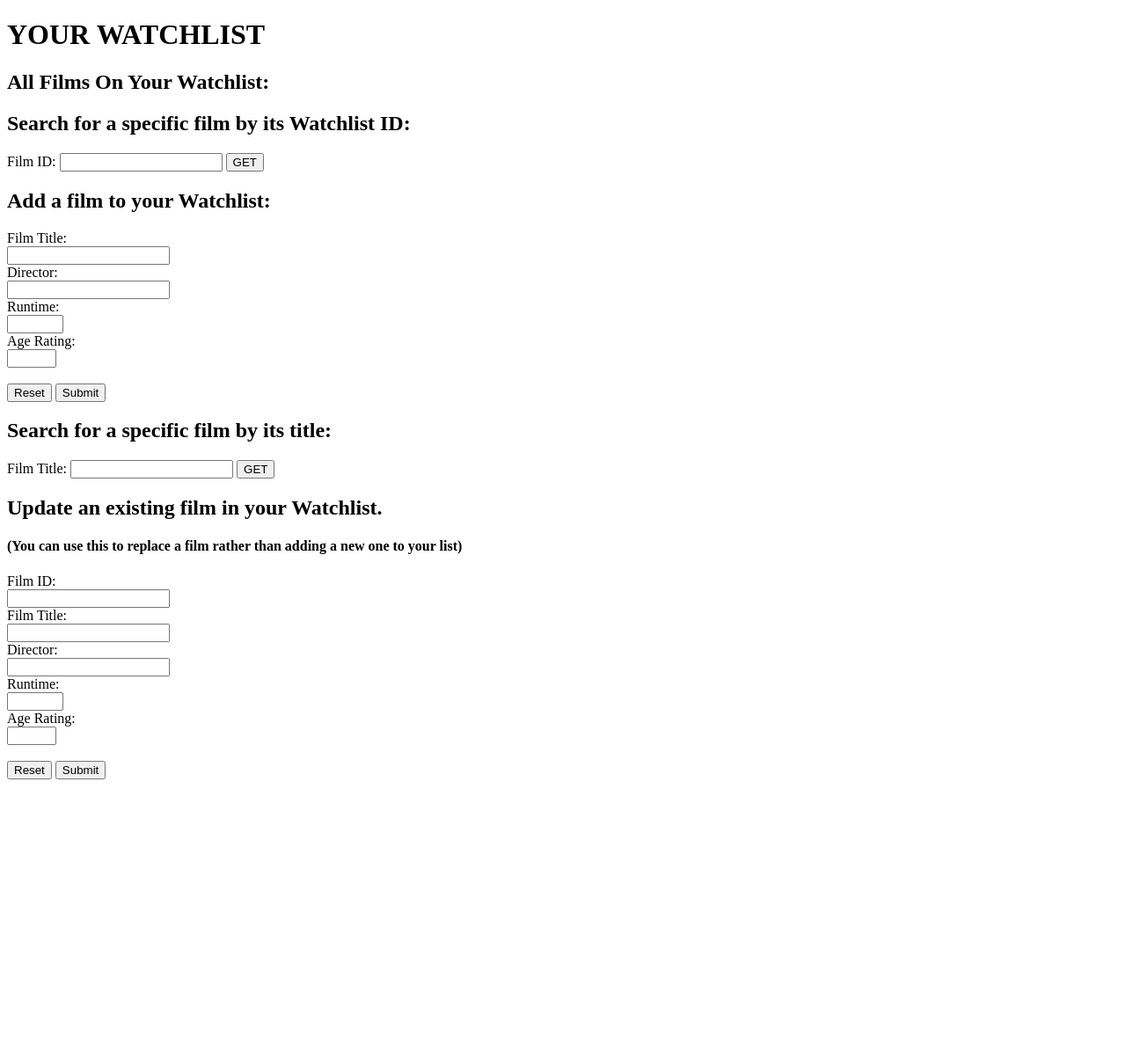
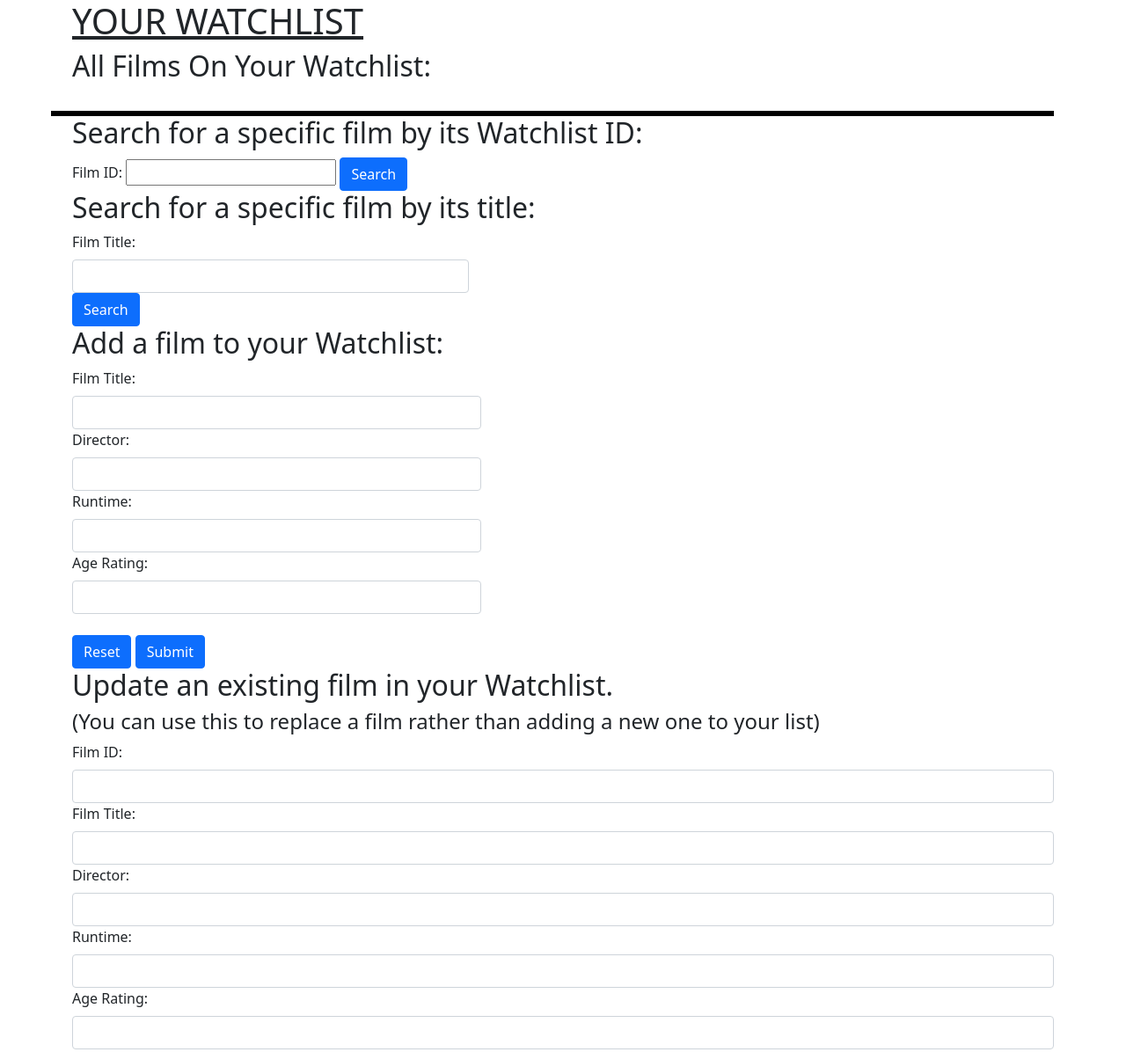
Before and after one commit to RobbieFletcher2000/BAE-12-Project-1, a plain HTML site: page BAE-12 Project1/index.html in a window 1280 px wide. Shown: the top 1196 px of the page at 88% size. Before the commit the page ends 894 px from the top, so only its background shows below. Drawn offline with nearby package versions, Linux system fonts and the light colour scheme; no server answers.

Commit message:
Completed frontend
PROJ-20 #added CSS/bootstrap styling

```diff
--- a/BAE-12 Project1/JS-index.js
+++ b/BAE-12 Project1/JS-index.js
@@ -19,10 +19,20 @@ const getAllFilms = () => {
     }).catch(err => console.log(err));
 }
 const renderFilm = (film,divSection) => {
+
+    const filmColumn = document.createElement('div');
+    filmColumn.classList.add("col");
+
+    const filmCard = document.createElement('div');
+    filmCard.classList.add("card");
+    filmColumn.appendChild(filmCard);
+
     const newFilm = document.createElement('div');
+    newFilm.classList.add("card-body");
 
-    const filmTitle = document.createElement('h3');
+    const filmTitle = document.createElement('h4');
     filmTitle.innerText = film.title;
+    filmTitle.classList.add("card-title");
     newFilm.appendChild(filmTitle)
 
     const filmID = document.createElement("p");
@@ -31,22 +41,27 @@ const renderFilm = (film,divSection) => {
 
     const filmDirector = document.createElement("p");
     filmDirector.innerText = `Directed By: ${film.director}`;
+    filmDirector.classList.add("card-text");
     newFilm.appendChild(filmDirector);
 
     const filmRuntime = document.createElement("p");
     filmRuntime.innerText = `Runtime: ${film.runtime}`;
+    filmRuntime.classList.add("card-text");
     newFilm.appendChild(filmRuntime);
 
     const filmAgeRating = document.createElement("p");
     filmAgeRating.innerText = `Age Rating: ${film.ageRating}`;
+    filmAgeRating.classList.add("card-text");
     newFilm.appendChild(filmAgeRating);
 
     const deleteButton = document.createElement('button');
     deleteButton.innerText = "DELETE";
+    deleteButton.classList.add("btn", "btn-primary");
     deleteButton.addEventListener('click', () => deleteFilm(film.id));
 
     newFilm.appendChild(deleteButton);
-    divSection.appendChild(newFilm);
+    filmCard.appendChild(newFilm);
+    divSection.appendChild(filmColumn);
 
 }
 
--- a/BAE-12 Project1/index.html
+++ b/BAE-12 Project1/index.html
@@ -5,7 +5,7 @@
     <meta charset="UTF-8">
     <meta http-equiv="X-UA-Compatible" content="IE=edge">
     <meta name="viewport" content="width=device-width, initial-scale=1.0">
-    <title>Document</title>
+    <title>Watchlist</title>
     <script src="https://cdnjs.cloudflare.com/ajax/libs/axios/0.21.1/axios.min.js"
         integrity="sha512-bZS47S7sPOxkjU/4Bt0zrhEtWx0y0CRkhEp8IckzK+ltifIIE9EMIMTuT/mEzoIMewUINruDBIR/jJnbguonqQ=="
         crossorigin="anonymous" referrerpolicy="no-referrer"></script>
@@ -14,76 +14,82 @@
             display: block;
         }
     </style>
+    <link rel="stylesheet" type="text/css" href="style.css">
+    <link href="https://cdn.jsdelivr.net/npm/bootstrap@5.0.2/dist/css/bootstrap.min.css" rel="stylesheet"
+        integrity="sha384-EVSTQN3/azprG1Anm3QDgpJLIm9Nao0Yz1ztcQTwFspd3yD65VohhpuuCOmLASjC" crossorigin="anonymous">
+
 </head>
 
-<body>
-    <main>
+<body class="container">
+    <main class="row">
         <h1>YOUR WATCHLIST</h1>
-        <section id="getAllSection">
         <h2>All Films On Your Watchlist:</h2>
+        <section id="getAllSection" class="card-group row row-cols-3 g-4">
+
 
         </section>
+
+        <section id="getByIDSection" class="col">
             <h2>Search for a specific film by its Watchlist ID:</h2>
-        <section id="getByIDSection">
             <label for="filmID">Film ID:</label>
             <input id="filmID">
-            <button onclick="getByID();">GET</button>
+            <button onclick="getByID();" class="btn btn-primary">Search</button>
+        </section>
+
+        <h2>Search for a specific film by its title:</h2>
+
+        <section id="getByNameSection" class="col-5">
+            <label for="filmName" class="form-label">Film Title:</label>
+            <input id="filmName" class="form-control">
+            <button onclick="getByName();" class="btn btn-primary">Search</button>
+
         </section>
         <div>
-            <section id="postSection">
+            <section id="postSection" class="col-5">
                 <h2>Add a film to your Watchlist:</h2>
-                <form id= "createFilm">
-                    <label for="filmTitle">Film Title:</label>
-                    <input type="text" id="filmTitle" name="title" required>
-                    <label for="director">Director:</label>
-                    <input type="text" id="director" name="director" required>
-                    <label for="runtime">Runtime:</label>
-                    <input type="number" id="runtime" name="runtime" required min="1" max="500">
-                    <label for="ageRating">Age Rating:</label>
-                    <input type="number" id="ageRating" name="ageRating" required min="1" max="18">
+                <form id="createFilm">
+                    <label for="filmTitle" class="form-label">Film Title:</label>
+                    <input type="text" id="filmTitle" name="title" class="form-control" required>
+                    <label for="director" class="form-label">Director:</label>
+                    <input type="text" id="director" name="director" class="form-control" required>
+                    <label for="runtime" class="form-label">Runtime:</label>
+                    <input type="number" id="runtime" name="runtime" class="form-control" required min="1" max="500">
+                    <label for="ageRating" class="form-label">Age Rating:</label>
+                    <input type="number" id="ageRating" name="ageRating" class="form-control" required min="1" max="18">
                     <br>
-                    <button type="reset">Reset</button>
-                    <button type="submit">Submit</button>
+                    <button type="reset" class="btn btn-primary">Reset</button>
+                    <button type="submit" class="btn btn-primary">Submit</button>
                 </form>
+            </section>
+        </div>
 
 
 
+        </br>
 
-
-
-
-            </section>
-        </div>
-
-        <h2>Search for a specific film by its title:</h2>
-        <section id="getByNameSection">
-            <label for="filmName">Film Title:</label>
-            <input id="filmName">
-            <button onclick="getByName();">GET</button>
-
-        </section>
-
-
+        <section class="col">
             <section id="updateFilmSection">
                 <h2>Update an existing film in your Watchlist. </h2>
                 <h4>(You can use this to replace a film rather than adding a new one to your list)</h4>
-            <form id= "updateFilm">
-                <label for="updateID">Film ID:</label>
-                <input type="number" id="updateID" name="updatedID" required>
-                <label for="updateFilmTitle">Film Title:</label>
-                <input type="text" id="updateFilmTitle" name="updatedTitle" required>
-                <label for="updateDirector">Director:</label>
-                <input type="text" id="updateDirector" name="updatedDirector" required>
-                <label for="updateRuntime">Runtime:</label>
-                <input type="number" id="updateRuntime" name="updatedRuntime" required min="1" max="500">
-                <label for="updateAgeRating">Age Rating:</label>
-                <input type="number" id="updateAgeRating" name="updatedAgeRating" required min="1" max="18">
+                <form id="updateFilm">
+                    <label for="updateID" class="form-label">Film ID:</label>
+                    <input type="number" id="updateID" name="updatedID" class="form-control" required>
+                    <label for="updateFilmTitle" class="form-label">Film Title:</label>
+                    <input type="text" id="updateFilmTitle" name="updatedTitle" class="form-control" required>
+                    <label for="updateDirector" class="form-label">Director:</label>
+                    <input type="text" id="updateDirector" name="updatedDirector" class="form-control" required>
+                    <label for="updateRuntime" class="form-label">Runtime:</label>
+                    <input type="number" id="updateRuntime" name="updatedRuntime" class="form-control" required min="1"
+                        max="500">
+                    <label for="updateAgeRating" class="form-label">Age Rating:</label>
+                    <input type="number" id="updateAgeRating" name="updatedAgeRating" class="form-control" required
+                        min="1" max="18">
                     <br>
-                <button type="reset">Reset</button>
-                <button type="submit">Submit</button>
+                    <button type="reset" class="btn btn-primary">Reset</button>
+                    <button type="submit" class="btn btn-primary">Submit</button>
                 </form>
 
-
+            </section>
 
         </section>
     </main>
--- /dev/null
+++ b/BAE-12 Project1/style.css
@@ -0,0 +1,7 @@
+#getAllSection{
+    border: solid black;
+    background-image: linear-gradient( red, black);
+
+}
+
+h1{text-decoration: underline;}
```
Lines whose indentation alone changed are shown as unchanged.
